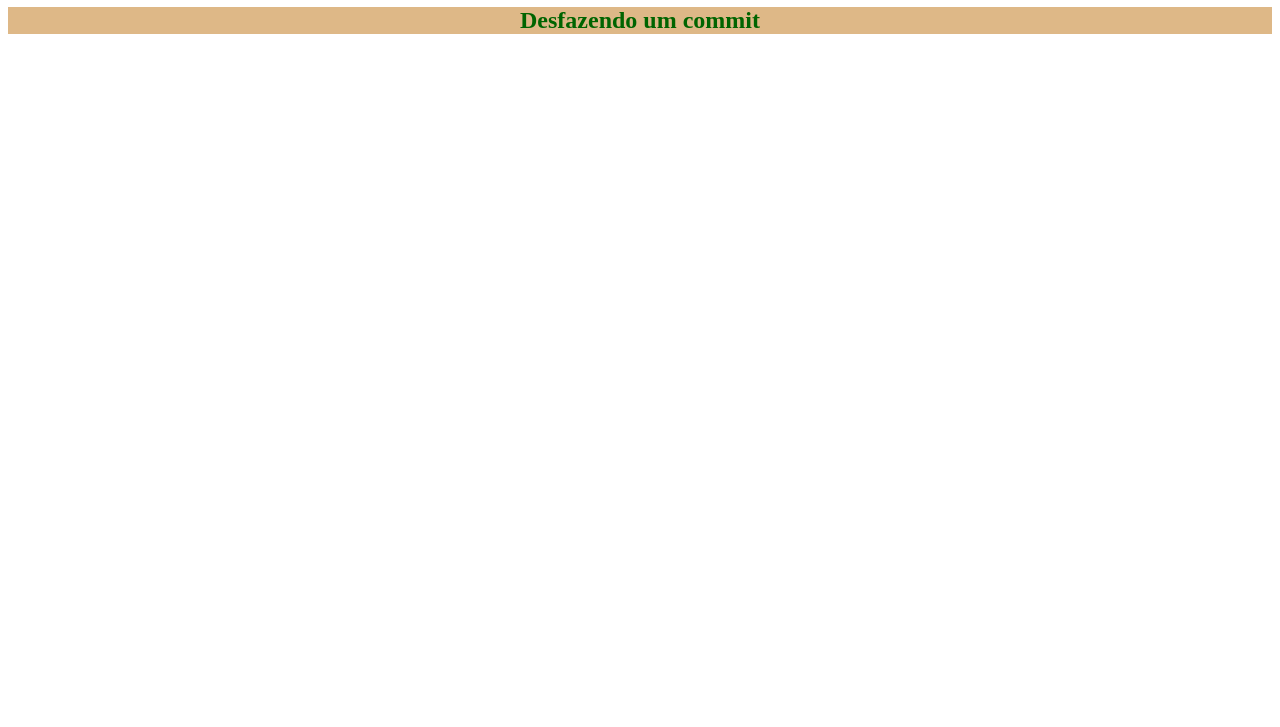
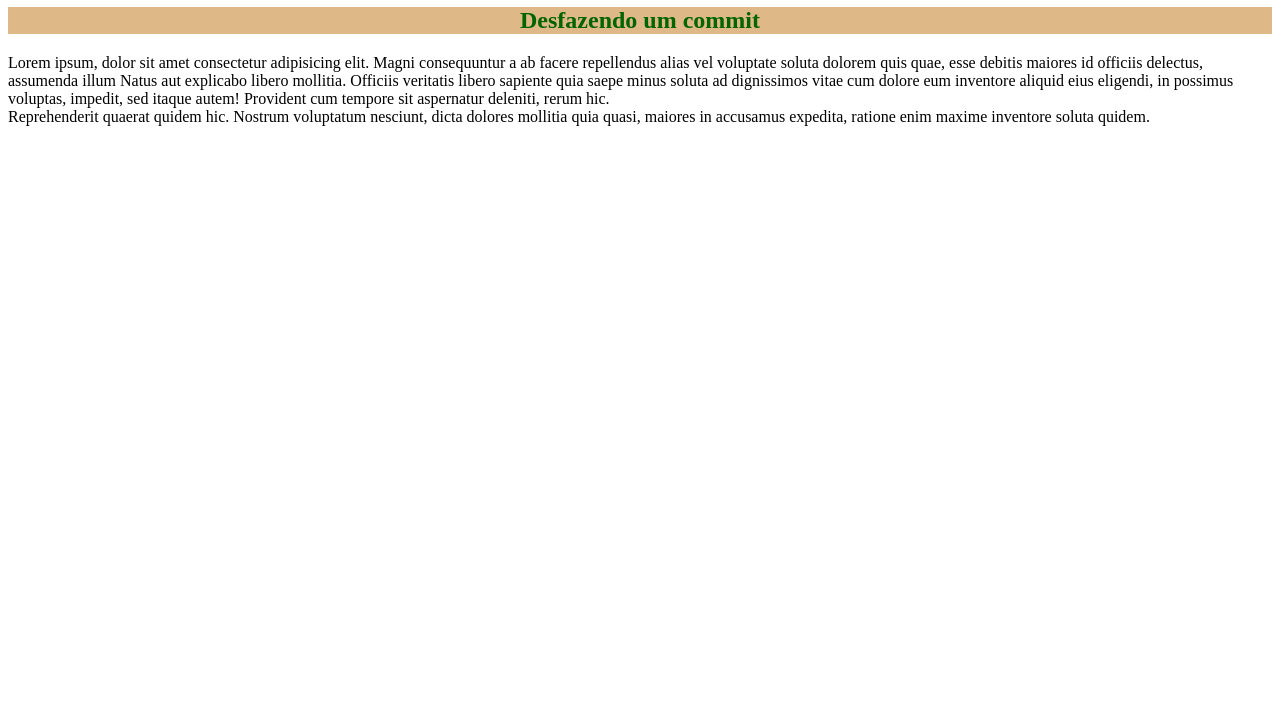
Before and after one commit to HelioTavaresBatalha/projetos_05, a plain HTML site: page index.html in a window 1280 px wide. Shown: the part 73-800 px from the top of the page. Drawn offline with Linux system fonts and the light colour scheme.

Commit message:
Adicionando os paragrafos e queba de linha

```diff
--- a/index.html
+++ b/index.html
@@ -9,6 +9,8 @@
 <body>
     <h1>Estudando Git e GitHub</h1>
     <h2>Desfazendo um commit</h2>
-
+    <p>Lorem ipsum, dolor sit amet consectetur adipisicing elit. Magni consequuntur a ab facere repellendus alias vel voluptate soluta dolorem quis quae, esse debitis maiores id officiis delectus, assumenda illum <mollitia class="br"></mollitia>
+    Natus aut explicabo libero mollitia. Officiis veritatis libero sapiente quia saepe minus soluta ad dignissimos vitae cum dolore eum inventore aliquid eius eligendi, in possimus voluptas, impedit, sed itaque autem!
+    Provident cum tempore sit aspernatur deleniti, rerum hic. <br> Reprehenderit quaerat quidem hic. Nostrum voluptatum nesciunt, dicta dolores mollitia quia quasi, maiores in accusamus expedita, ratione enim maxime inventore soluta quidem.</p>
 </body>
 </html>
```
